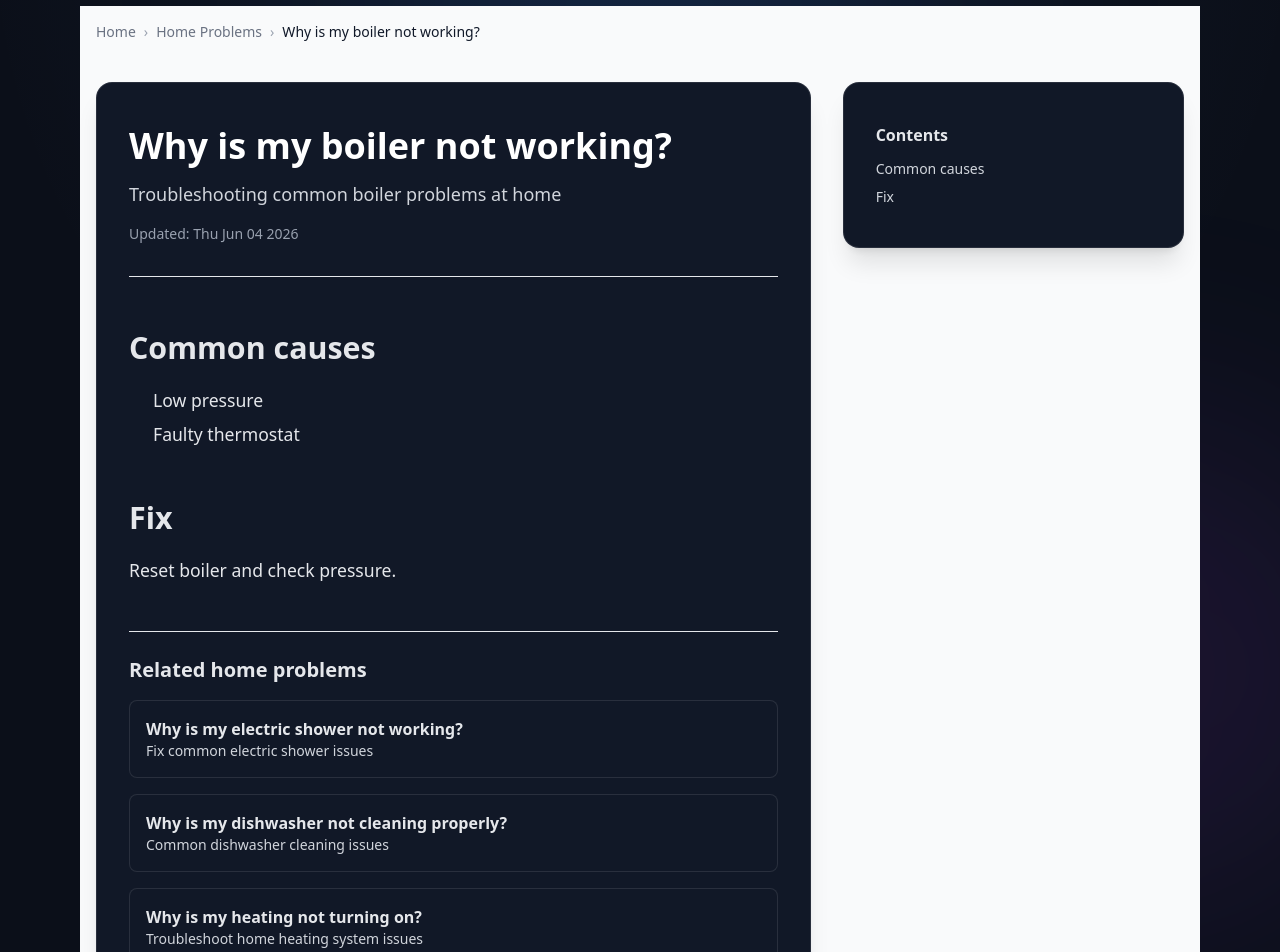
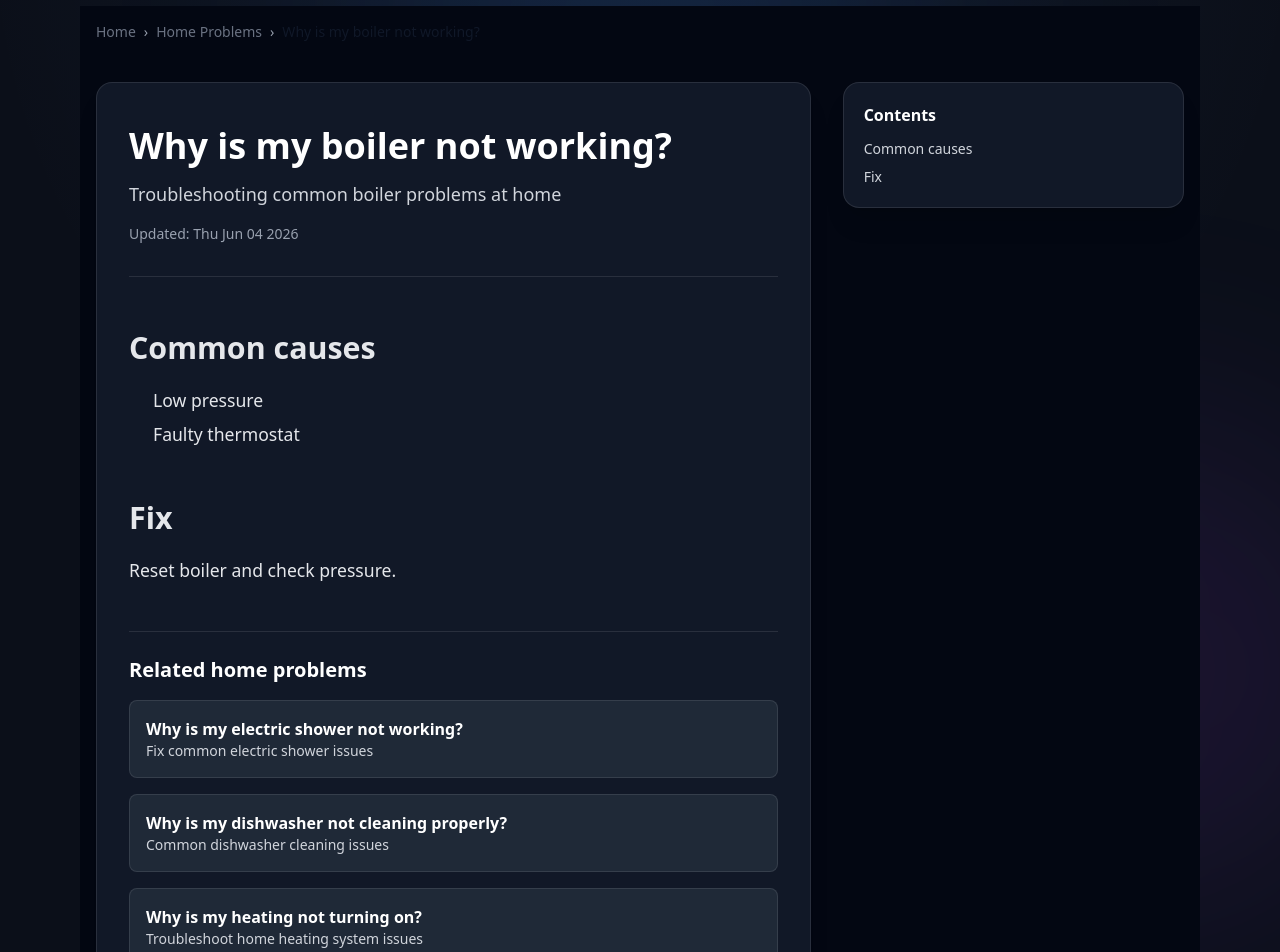
Before and after one commit to MikolajRz/home-help-hub, a Next.js app: page /home-problems/boiler-not-working in a window 1280 px wide. Shown: the part 80-1032 px from the top of the page. Built offline with nearby package versions, Linux system fonts and the light colour scheme.

Commit message:
From light to dark

```diff
--- a/app/home-problems/[slug]/page.tsx
+++ b/app/home-problems/[slug]/page.tsx
@@ -41,7 +41,7 @@ export default async function ArticlePage({
   const headings = post.content.match(/^##\s.+/gm) || [];
 
   return (
-    <div className="min-h-screen bg-gray-50">
+    <div className="min-h-screen bg-gray-950">
       {/* READING PROGRESS BAR */}
       <ReadingProgress />
 
@@ -73,7 +73,7 @@ export default async function ArticlePage({
               </div>
             </header>
 
-            <hr className="my-6" />
+            <hr className="my-6 border-white/10" />
 
             {/* CONTENT */}
             <div className="prose prose-lg max-w-none prose-headings:scroll-mt-24 prose-invert">
@@ -99,8 +99,8 @@ export default async function ArticlePage({
 
             {/* RELATED */}
             {related.length > 0 && (
-              <section className="mt-12 border-t pt-6">
-                <h2 className="text-xl font-semibold mb-4">
+              <section className="mt-12 border-t border-white/10 pt-6">
+                <h2 className="text-xl font-semibold mb-4 text-white">
                   Related home problems
                 </h2>
 
@@ -109,9 +109,11 @@ export default async function ArticlePage({
                     <Link
                       key={r.slug}
                       href={`/home-problems/${r.slug}`}
-                      className="bg-[#111827] border border-white/10 rounded-lg p-4 hover:bg-[#1f2937] hover:scale-[1.02] transition-all duration-300"
+                      className="bg-[#1f2937] border border-white/10 rounded-lg p-4 hover:bg-[#374151] hover:scale-[1.02] transition-all duration-300"
                     >
-                      <h3 className="font-semibold">{r.title}</h3>
+                      <h3 className="font-semibold text-white">
+                        {r.title}
+                      </h3>
                       <p className="text-sm text-gray-300">
                         {r.description}
                       </p>
@@ -137,7 +139,7 @@ export default async function ArticlePage({
               />
 
               <div className="mt-12 border-t border-white/10 pt-8">
-  <h2 className="text-xl font-semibold mb-4">
+                <h2 className="text-xl font-semibold mb-4 text-white">
                   Continue Reading
                 </h2>
 
@@ -153,8 +155,8 @@ export default async function ArticlePage({
 
           {/* SIDEBAR (TOC) */}
           <aside className="lg:col-span-4">
-            <div className="sticky top-6 bg-[#111827] border border-white/10 rounded-2xl px-8 py-10 shadow-xl">
-              <h2 className="font-semibold mb-3">Contents</h2>
+            <div className="sticky top-6 bg-[#111827] border border-white/10 rounded-2xl p-5 shadow-xl">
+              <h2 className="font-semibold mb-3 text-white">Contents</h2>
 
               {headings.length > 0 ? (
                 <ul className="space-y-2 text-sm">
```
Lines whose indentation alone changed are shown as unchanged.
